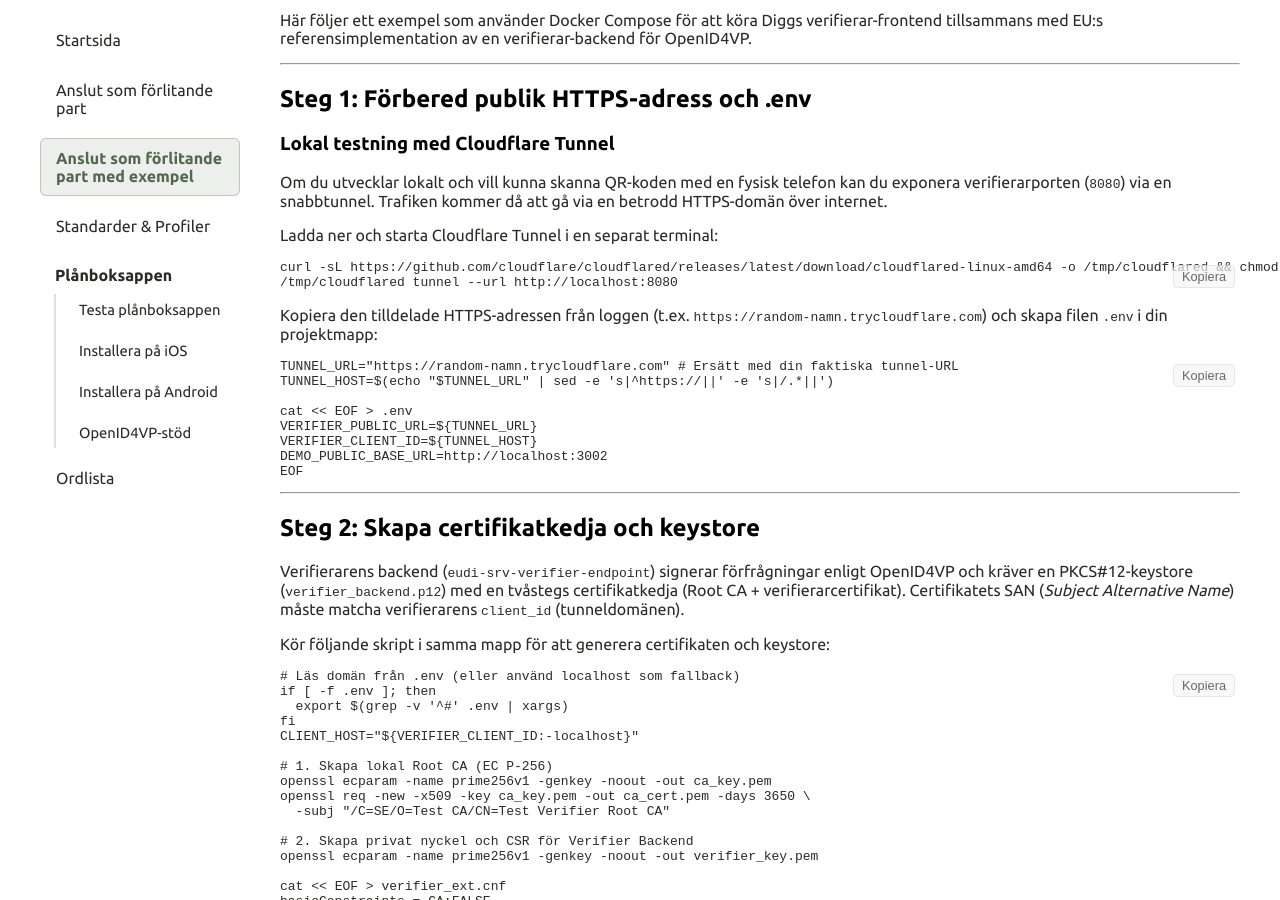
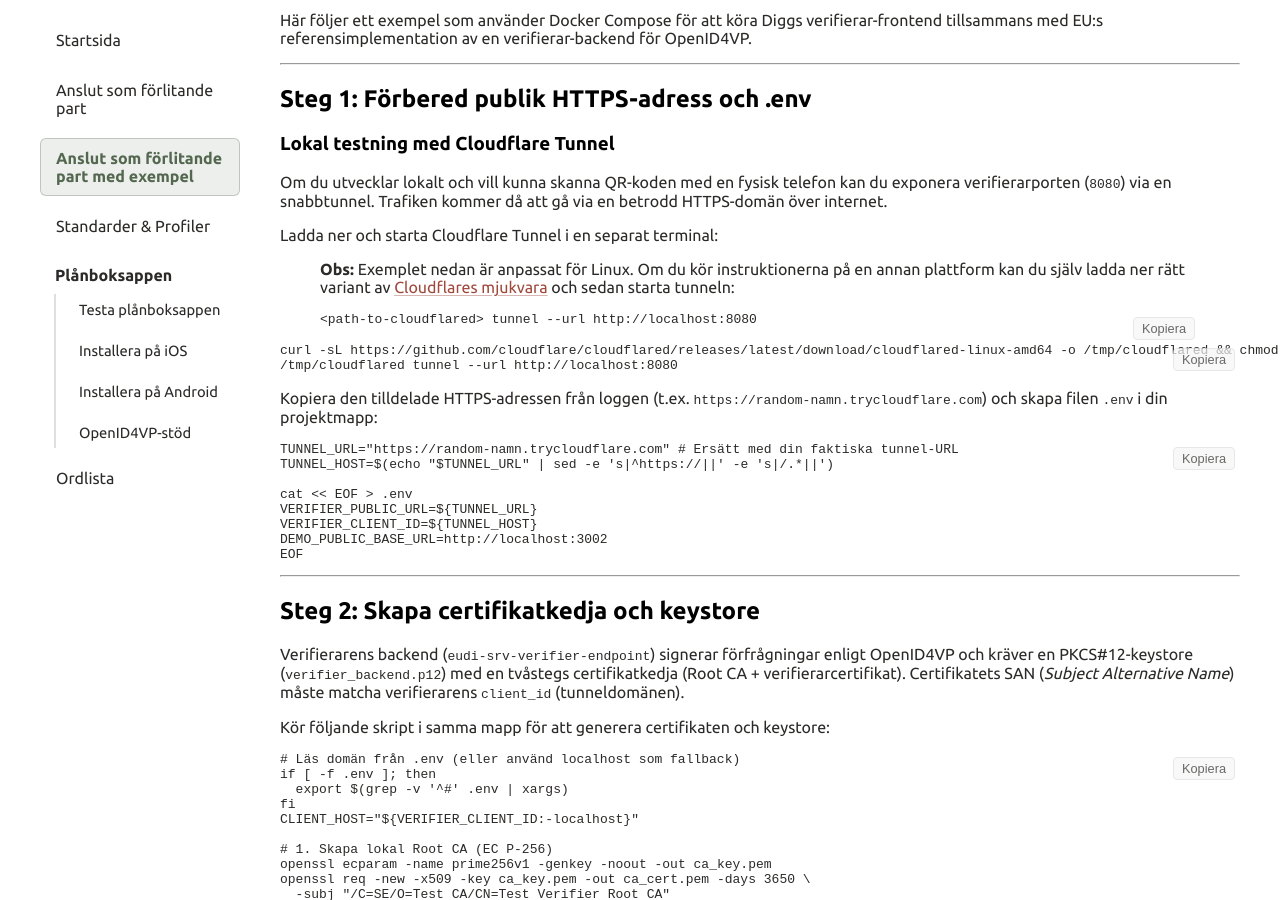
Before and after one commit to diggsweden/wallet-utvecklarportal, a Jekyll site: the page built from pages/exempel-fp.md, in a window 1280 px wide and 900 px high, scrolled down 499 px. Built offline with Jekyll 4.4.1, drawn with Linux system fonts in a browser that asks for light colours.

Commit message:
docs: describe how to run Cloudflare's tunnel on other platforms
Signed-off-by: Eric Thelin <extern.eric.thelin@digg.se>

````diff
--- a/pages/exempel-fp.md
+++ b/pages/exempel-fp.md
@@ -27,6 +27,16 @@ Här följer ett exempel som använder Docker Compose för att köra Diggs verif
 Om du utvecklar lokalt och vill kunna skanna QR-koden med en fysisk telefon kan du exponera verifierarporten (`8080`) via en snabbtunnel. Trafiken kommer då att gå via en betrodd HTTPS-domän över internet.
 
 Ladda ner och starta Cloudflare Tunnel i en separat terminal:
+
+> **Obs:**
+> Exemplet nedan är anpassat för Linux.
+> Om du kör instruktionerna på en annan plattform
+> kan du själv ladda ner rätt variant av
+> [Cloudflares mjukvara](https://github.com/cloudflare/cloudflared/releases/latest)
+> och sedan starta tunneln:
+> ```
+> <path-to-cloudflared> tunnel --url http://localhost:8080
+> ```
 
 ```bash
 curl -sL https://github.com/cloudflare/cloudflared/releases/latest/download/cloudflared-linux-amd64 -o /tmp/cloudflared && chmod +x /tmp/cloudflared
````
